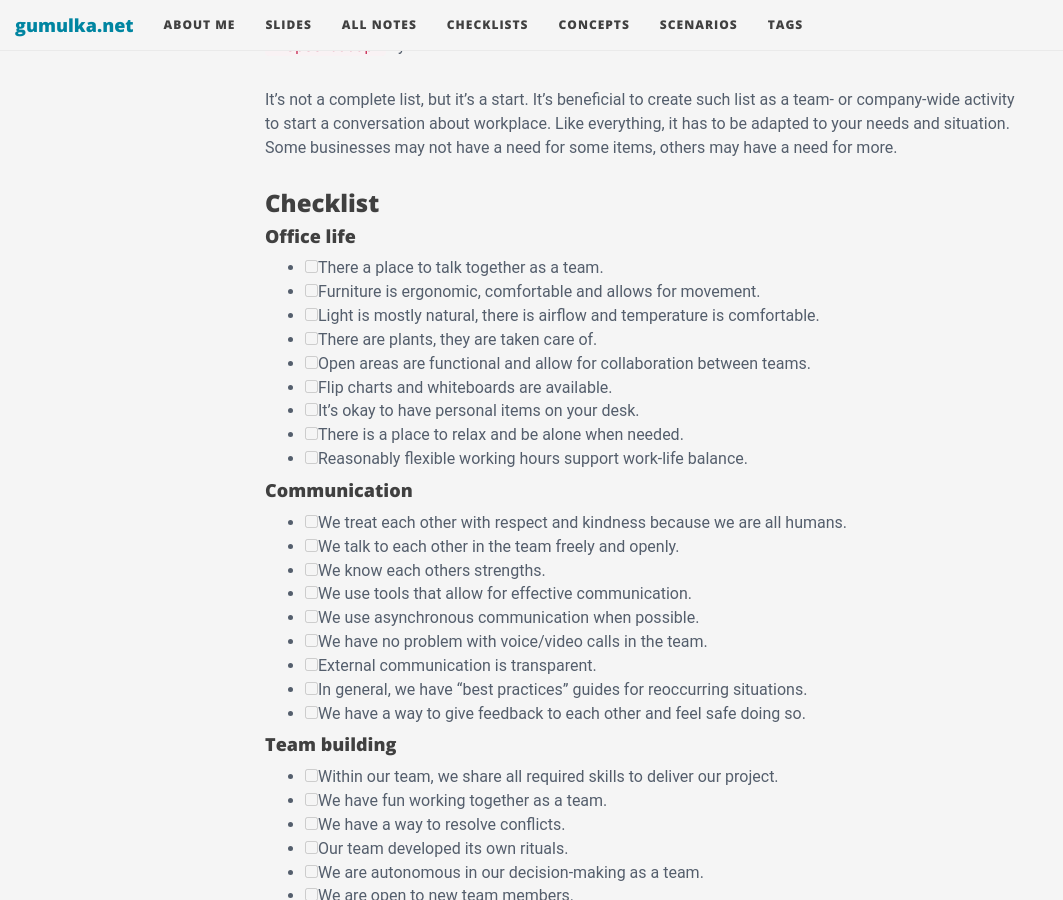
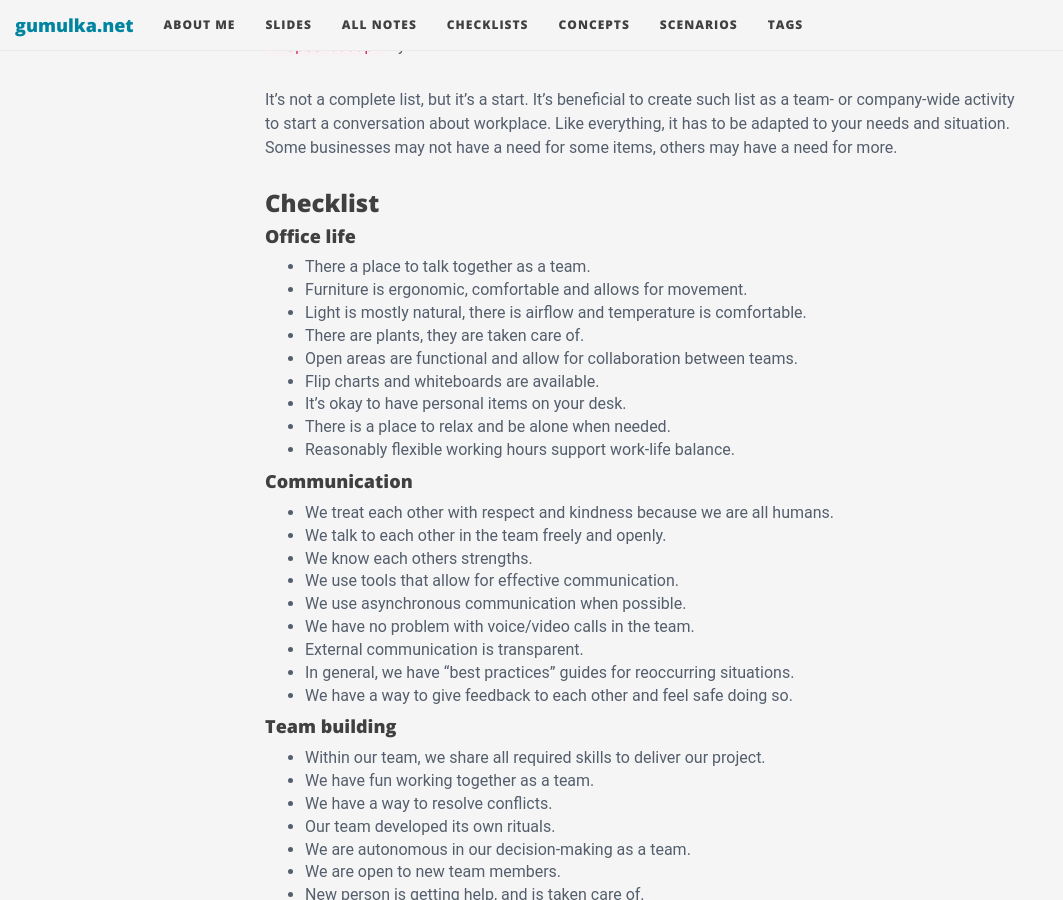
Before and after one commit to pgum/pgum.github.io, a Jekyll site: the page built from _posts/2020-03-01-workplace-checklist.md, in a window 1280 px wide and 900 px high, scrolled down 384 px. Shown: the whole window, without its empty margins (0-1063 px from the left). Built offline with Jekyll 4.4.1, drawn with Linux system fonts in a browser that asks for light colours.

Commit message:
remove checkboxes

```diff
--- a/_posts/2020-03-01-workplace-checklist.md
+++ b/_posts/2020-03-01-workplace-checklist.md
@@ -16,76 +16,76 @@ It's not a complete list, but it's a start. It's beneficial to create such list
 
 #### Office life
 
-* [ ] There a place to talk together as a team.
-* [ ] Furniture is ergonomic, comfortable and allows for movement.
-* [ ] Light is mostly natural, there is airflow and temperature is comfortable.
-* [ ] There are plants, they are taken care of.
-* [ ] Open areas are functional and allow for collaboration between teams.
-* [ ] Flip charts and whiteboards are available.
-* [ ] It's okay to have personal items on your desk.
-* [ ] There is a place to relax and be alone when needed.
-* [ ] Reasonably flexible working hours support work-life balance.
+*  There a place to talk together as a team.
+*  Furniture is ergonomic, comfortable and allows for movement.
+*  Light is mostly natural, there is airflow and temperature is comfortable.
+*  There are plants, they are taken care of.
+*  Open areas are functional and allow for collaboration between teams.
+*  Flip charts and whiteboards are available.
+*  It's okay to have personal items on your desk.
+*  There is a place to relax and be alone when needed.
+*  Reasonably flexible working hours support work-life balance.
 
 #### Communication
 
-* [ ] We treat each other with respect and kindness because we are all humans.
-* [ ] We talk to each other in the team freely and openly.
-* [ ] We know each others strengths.
-* [ ] We use tools that allow for effective communication.
-* [ ] We use asynchronous communication when possible.
-* [ ] We have no problem with voice/video calls in the team.
-* [ ] External communication is transparent.
-* [ ] In general, we have "best practices" guides for reoccurring situations.
-* [ ] We have a way to give feedback to each other and feel safe doing so.
+*  We treat each other with respect and kindness because we are all humans.
+*  We talk to each other in the team freely and openly.
+*  We know each others strengths.
+*  We use tools that allow for effective communication.
+*  We use asynchronous communication when possible.
+*  We have no problem with voice/video calls in the team.
+*  External communication is transparent.
+*  In general, we have "best practices" guides for reoccurring situations.
+*  We have a way to give feedback to each other and feel safe doing so.
 
 #### Team building
 
-* [ ] Within our team, we share all required skills to deliver our project.
-* [ ] We have fun working together as a team.
-* [ ] We have a way to resolve conflicts.
-* [ ] Our team developed its own rituals.
-* [ ] We are autonomous in our decision-making as a team.
-* [ ] We are open to new team members.
-* [ ] New person is getting help, and is taken care of.
-* [ ] We know our team's mission and vision.
-* [ ] We have a way to measure our performance, and we do it regularly.
-* [ ] Our team goals are achievable and measurable.
-* [ ] We have sense of camaraderie in our team.
+*  Within our team, we share all required skills to deliver our project.
+*  We have fun working together as a team.
+*  We have a way to resolve conflicts.
+*  Our team developed its own rituals.
+*  We are autonomous in our decision-making as a team.
+*  We are open to new team members.
+*  New person is getting help, and is taken care of.
+*  We know our team's mission and vision.
+*  We have a way to measure our performance, and we do it regularly.
+*  Our team goals are achievable and measurable.
+*  We have sense of camaraderie in our team.
 
 #### Personal development
 
-* [ ] Learning is encouraged and supported by the company.
-* [ ] There are opportunities to learn new skills in everyday work.
-* [ ] My work allows me to grow as a person.
-* [ ] It is encouraged to share my knowledge with others.
-* [ ] I got support in developing skills that are important to me and my work.
-* [ ] My manager is helping me in my personal development.
-* [ ] Career path is clear and transparent.
+*  Learning is encouraged and supported by the company.
+*  There are opportunities to learn new skills in everyday work.
+*  My work allows me to grow as a person.
+*  It is encouraged to share my knowledge with others.
+*  I got support in developing skills that are important to me and my work.
+*  My manager is helping me in my personal development.
+*  Career path is clear and transparent.
 
 #### Performance indicators
 
-* [ ] There are clear goals for the company.
-* [ ] Performance indicators stems from company goals, and are suitable to the company.
-* [ ] Performance indicators are transparent and available to everyone. They are updated and broadcasted regularly.
-* [ ] Not all performance indicators are Key Performance Indicators.
-* [ ] KPIs used to reason about the effectiveness of implemented changes.
-* [ ] KPIs are not used to punish people.
+*  There are clear goals for the company.
+*  Performance indicators stems from company goals, and are suitable to the company.
+*  Performance indicators are transparent and available to everyone. They are updated and broadcasted regularly.
+*  Not all performance indicators are Key Performance Indicators.
+*  KPIs used to reason about the effectiveness of implemented changes.
+*  KPIs are not used to punish people.
 
 #### Feedback
 
-* [ ] We have a mindset of continuous improvement.
-* [ ] We freely say what we appreciate in each other.
-* [ ] Everyone knows how to give constructive feedback.
-* [ ] There is (virtual) space to discuss our problems and concerns in open manner, that is available to everyone.
-* [ ] We have good relations with each other and we are not afraid to give feedback.
-* [ ] We learn from our mistakes and let our colleagues learn from them too.
-* [ ] There is no need to be afraid in trying different approaches in problem-solving, even if they fail.
-* [ ] We want to be good people, not just good professionals.
+*  We have a mindset of continuous improvement.
+*  We freely say what we appreciate in each other.
+*  Everyone knows how to give constructive feedback.
+*  There is (virtual) space to discuss our problems and concerns in open manner, that is available to everyone.
+*  We have good relations with each other and we are not afraid to give feedback.
+*  We learn from our mistakes and let our colleagues learn from them too.
+*  There is no need to be afraid in trying different approaches in problem-solving, even if they fail.
+*  We want to be good people, not just good professionals.
 
 #### Mission objectives
 
-* [ ] I know what my everyday responsibilities are.
-* [ ] My work contributes towards my teams objectives.
-* [ ] I understand my teams mission.
-* [ ] We know what value we bring to our clients.
-* [ ] We are proud of our work.
+*  I know what my everyday responsibilities are.
+*  My work contributes towards my teams objectives.
+*  I understand my teams mission.
+*  We know what value we bring to our clients.
+*  We are proud of our work.
```
